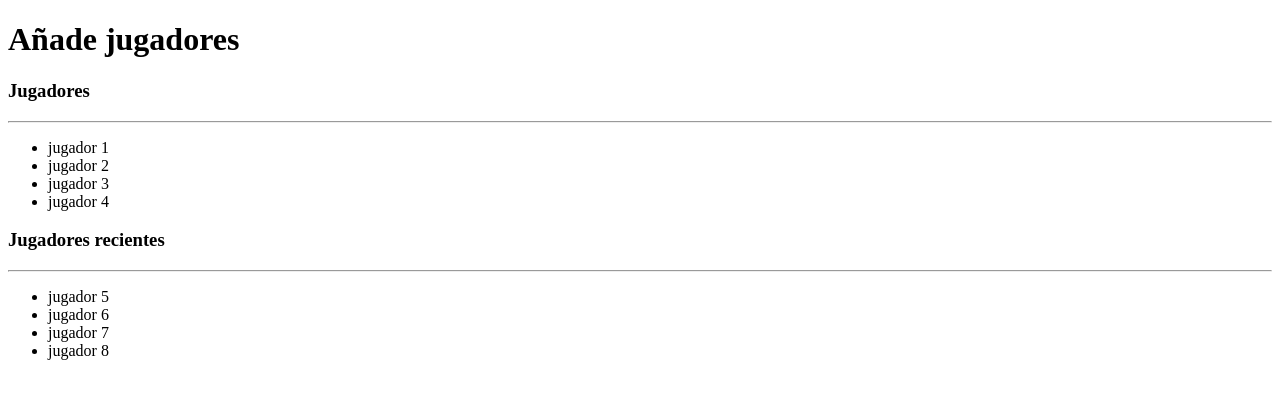
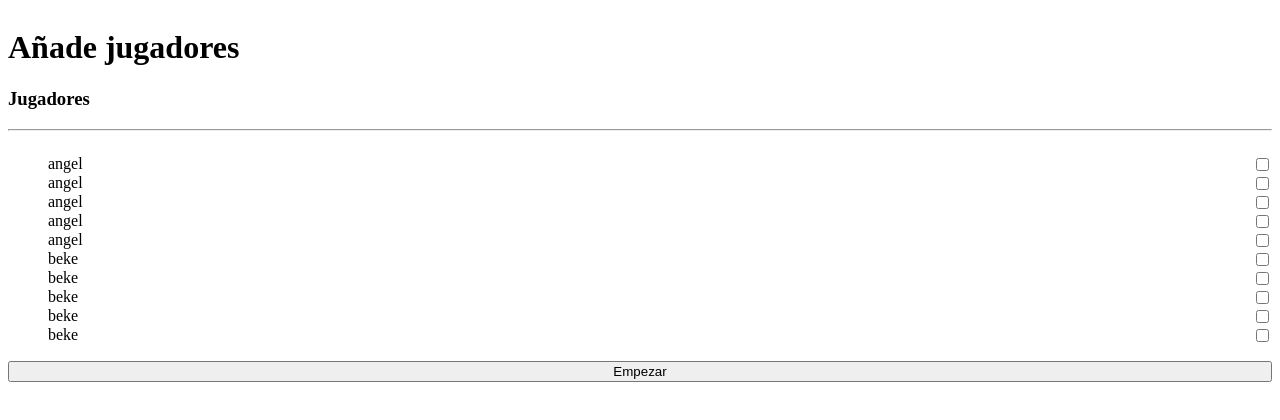
Before and after one commit to pekesheep/pochangular, an Angular app: page /setup in a window 1280 px wide. Shown: the top 420 px of the page. Built offline with nearby package versions, Linux system fonts and the light colour scheme.

Commit message:
Implement basic players list

```diff
--- a/src/app/add-players/add-players.component.html
+++ b/src/app/add-players/add-players.component.html
@@ -2,19 +2,12 @@
   <h1>Añade jugadores</h1>
   <h3>Jugadores</h3>
   <hr />
-  <ul>
-    <li *ngFor="let player of playerList" (click)="removePlayer(player)">
-      {{ player }}
-    </li>
-  </ul>
-  <h3>Jugadores recientes</h3>
-  <hr />
-  <ul>
-    <li
-      *ngFor="let totalPlayers of totalPlayerRegister"
-      (click)="addPlayer(totalPlayers)"
-    >
-      {{ totalPlayers }}
-    </li>
-  </ul>
 </div>
+<ul class="player-list">
+  <li class="player" *ngFor="let item of playerItems">
+    <span>{{ item.player.name }}</span>
+    <input type="checkbox" [(ngModel)]="item.selected" />
+  </li>
+</ul>
+
+<button>Empezar</button>
--- a/src/app/add-players/add-players.component.scss
+++ b/src/app/add-players/add-players.component.scss
@@ -0,0 +1,14 @@
+:host {
+  display: flex;
+  flex-direction: column;
+}
+// ul {
+//   overflow: hidden;
+//   overflow-y: scroll;
+// }
+
+.player {
+  display: flex;
+  flex-direction: row;
+  justify-content: space-between;
+}
--- a/src/app/add-players/add-players.component.ts
+++ b/src/app/add-players/add-players.component.ts
@@ -1,44 +1,38 @@
-import { Component } from '@angular/core';
+import { Component, OnInit } from '@angular/core';
 import { CommonModule } from '@angular/common';
+import { PlayerProfile } from '../models/player-profile';
+import { FormsModule } from '@angular/forms';
+
+type PlayerItem = { player: PlayerProfile; selected: boolean };
 
 @Component({
   selector: 'app-add-players',
   standalone: true,
-  imports: [CommonModule],
+  imports: [CommonModule, FormsModule],
   templateUrl: './add-players.component.html',
   styleUrls: ['./add-players.component.scss'],
 })
-export class AddPlayersComponent {
-  /**
-   * List of players in the current game.
-   */
-  public playerList: string[] = [
-    'jugador 1',
-    'jugador 2',
-    'jugador 3',
-    'jugador 4',
+export class AddPlayersComponent implements OnInit {
+  playerItems: PlayerItem[] = [];
+
+  players: PlayerProfile[] = [
+    { name: 'beke', color: '#000000' },
+    { name: 'angel', color: '#121212' },
+    { name: 'beke', color: '#000000' },
+    { name: 'angel', color: '#121212' },
+    { name: 'beke', color: '#000000' },
+    { name: 'angel', color: '#121212' },
+    { name: 'beke', color: '#000000' },
+    { name: 'angel', color: '#121212' },
+    { name: 'beke', color: '#000000' },
+    { name: 'angel', color: '#121212' },
   ];
 
-  /**
-   * List of all the players.
-   */
-  public totalPlayerRegister: string[] = [
-    'jugador 5',
-    'jugador 6',
-    'jugador 7',
-    'jugador 8',
-  ];
-
-  public addPlayer(player: string): void {
-    this.playerList.push(player);
-    this.totalPlayerRegister.splice(
-      this.totalPlayerRegister.indexOf(player),
-      1,
-    );
-  }
-
-  public removePlayer(player: string): void {
-    this.totalPlayerRegister.push(player);
-    this.playerList.splice(this.playerList.indexOf(player), 1);
+  ngOnInit(): void {
+    this.playerItems = this.players
+      .map((p) => {
+        return { player: p, selected: false };
+      })
+      .sort((a, b) => a.player.name.localeCompare(b.player.name));
   }
 }
```
